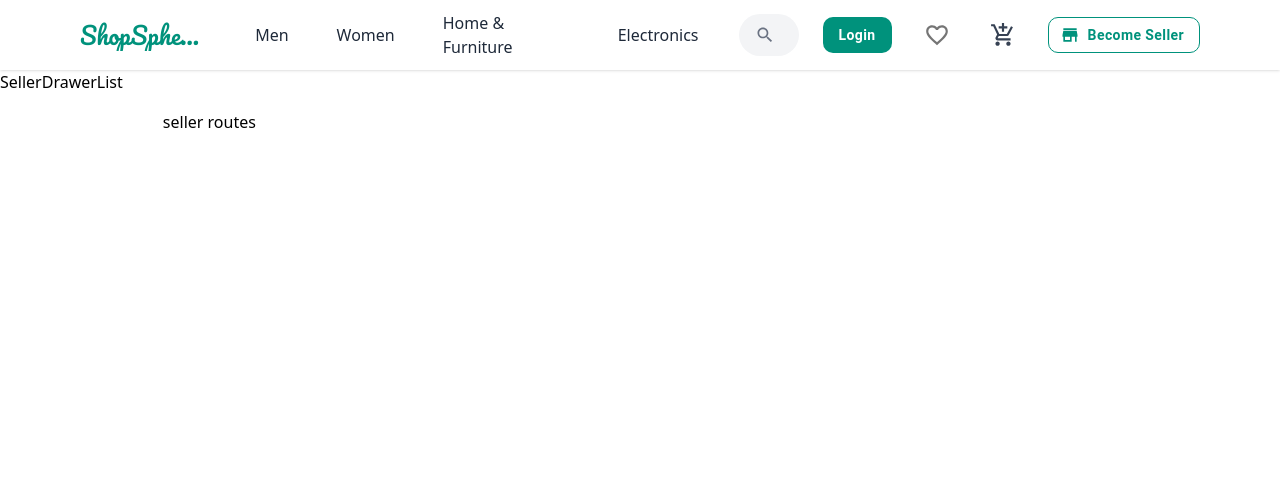
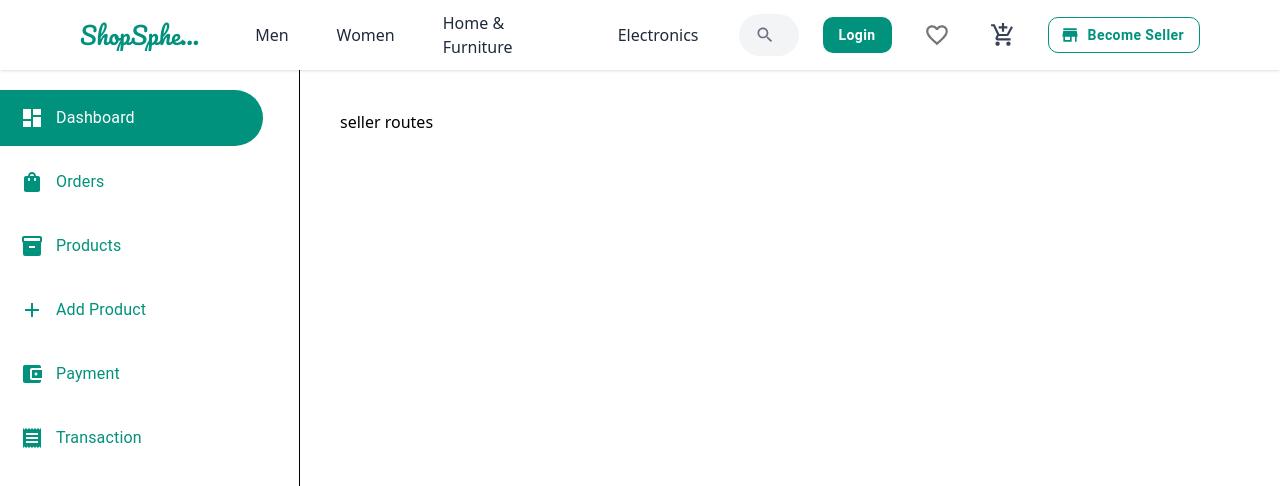
Before and after one commit to yashlodam/ecommerce_react, a React (Vite) app in the folder ecommerce_react/: page /seller in a window 1280 px wide. Shown: the top 486 px of the page. Built offline with nearby package versions, Linux system fonts and the light colour scheme.

Commit message:
added icons

```diff
--- a/ecommerce_react/src/seller/components/DrawerList.jsx
+++ b/ecommerce_react/src/seller/components/DrawerList.jsx
@@ -1,14 +1,11 @@
 import React from 'react'
-import ShoppingBagIcon from '@mui/icons-material/ShoppingBag';
-import InventoryIcon from '@mui/icons-material/Inventory';
-import AccountBalanceWalletIcon from '@mui/icons-material/AccountBalanceWallet';
-import AddIcon from '@mui/icons-material/Add';
-import ReceiptIcon from '@mui/icons-material/Receipt';
-import AccountBoxIcon from '@mui/icons-material/AccountBox';
-import LogoutIcon from '@mui/icons-material/Logout';
 import ListItemIcon from '@mui/material/ListItemIcon';
+import { ListItemText } from '@mui/material';
+import { useLocation } from "react-router-dom";
 
 function DrawerList({menu,menu2,toggleDrawer}) {
+
+    const location = useLocation();
 
 
   return (
@@ -20,14 +17,16 @@ function DrawerList({menu,menu2,toggleDrawer}) {
 
          {
             menu.map((item,index)=>{
-                <div key={index}>
-                    <p>
+                return(
+                <div className='pr-9 cursor-pointer' key={index}>
+                    <p className={`${item.path==location.pathname ? "bg-primary text-white":"text-primary"} flex items-center px-5 py-3 rounded-r-full`}>
                        <ListItemIcon>
-                        {item.icon}
+                        {item.path==location.pathname?item.activeIcon:item.icon}
                         </ListItemIcon>
-                        ListItemIcon
+                      <ListItemText primary={item.name}/>
                     </p>
                 </div>
+                );
             })
          }
 
--- a/ecommerce_react/src/seller/components/SellerDrawerList.jsx
+++ b/ecommerce_react/src/seller/components/SellerDrawerList.jsx
@@ -1,20 +1,29 @@
 import React from 'react'
 import DrawerList from './DrawerList'
+import DashboardIcon from '@mui/icons-material/Dashboard';
+import ShoppingBagIcon from '@mui/icons-material/ShoppingBag';
+import InventoryIcon from '@mui/icons-material/Inventory';
+import AccountBalanceWalletIcon from '@mui/icons-material/AccountBalanceWallet';
+import AddIcon from '@mui/icons-material/Add';
+import ReceiptIcon from '@mui/icons-material/Receipt';
+import AccountBoxIcon from '@mui/icons-material/AccountBox';
+import LogoutIcon from '@mui/icons-material/Logout';
 
-function SellerDrawerList() {
-    const menu = [
+
+
+ const menu = [
             {
                 name:"Dashboard",
                 path:"/seller",
-                icon:<Dashboard className="text-primary"/>,
-                activeIcon:<Dashboard className="text-white"/>,
+                icon:<DashboardIcon className="text-primary"/>,
+                activeIcon:<DashboardIcon className="text-white"/>,
             },
-            {
-                name:"Seller",
-                path:"/seller/orders",
-                icon:<ShoppingBagIcon className="text-primary"/>,
-                activeIcon:<ShoppingBagIcon className="text-white"/>,
-            },
+            // {
+            //     name:"Seller",
+            //     path:"/seller/orders",
+            //     icon:<ShoppingBagIcon className="text-primary"/>,
+            //     activeIcon:<ShoppingBagIcon className="text-white"/>,
+            // },
             {
                 name:"Orders",
                 path:"/seller/orders",
@@ -63,9 +72,12 @@ function SellerDrawerList() {
                 activeIcon:<LogoutIcon className="text-white"/>,
             },
         ]
+
+function SellerDrawerList({toggleDrawer}) {
+
   return (
     <div>
-        <DrawerList menu={menu} menu2={menu2} toggleDrawer={true}/>
+        <DrawerList menu={menu} menu2={menu2} toggleDrawer={toggleDrawer}/>
     </div>
   )
 }
--- a/ecommerce_react/src/seller/pages/SellerDashboard/SellerDashboard.jsx
+++ b/ecommerce_react/src/seller/pages/SellerDashboard/SellerDashboard.jsx
@@ -1,12 +1,18 @@
 import React from 'react'
+import SellerDrawerList from '../../components/SellerDrawerList'
 
 function SellerDashboard() {
+
+    const toggleDrawer = ()=>{
+
+    }
+
   return (
     <div>
 
         <div className='lg:flex lg:h-[90vh]'>
             <section className='hidden lg:block h-full'>
-                SellerDrawerList
+                <SellerDrawerList toggleDrawer={toggleDrawer}/>
             </section>
             <section className='p-10 w-full lg:w-[80%] overflow-y-auto'>
                 seller routes
```
